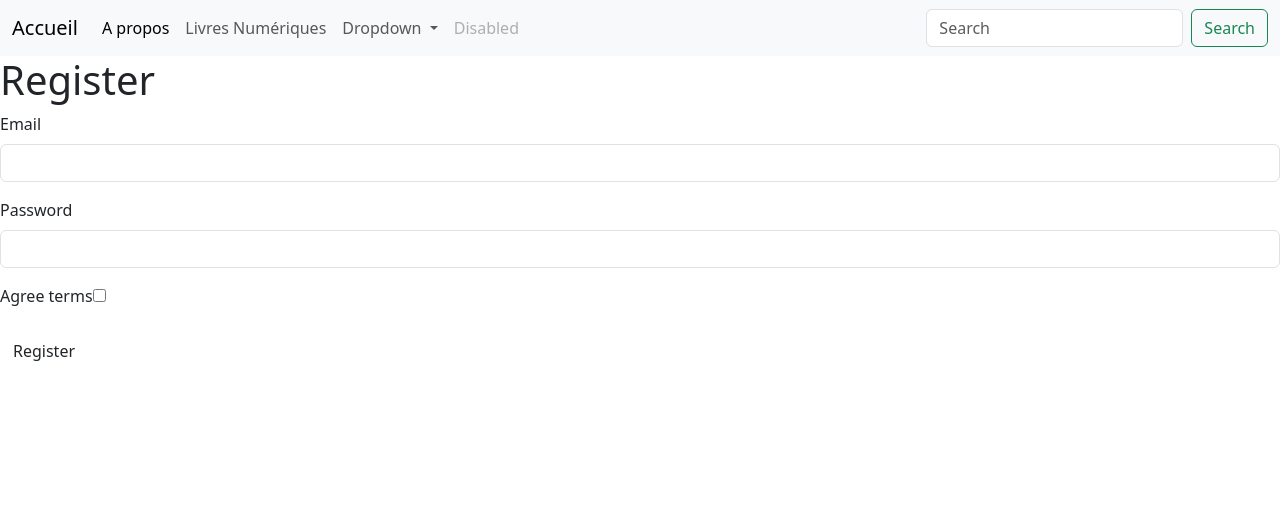
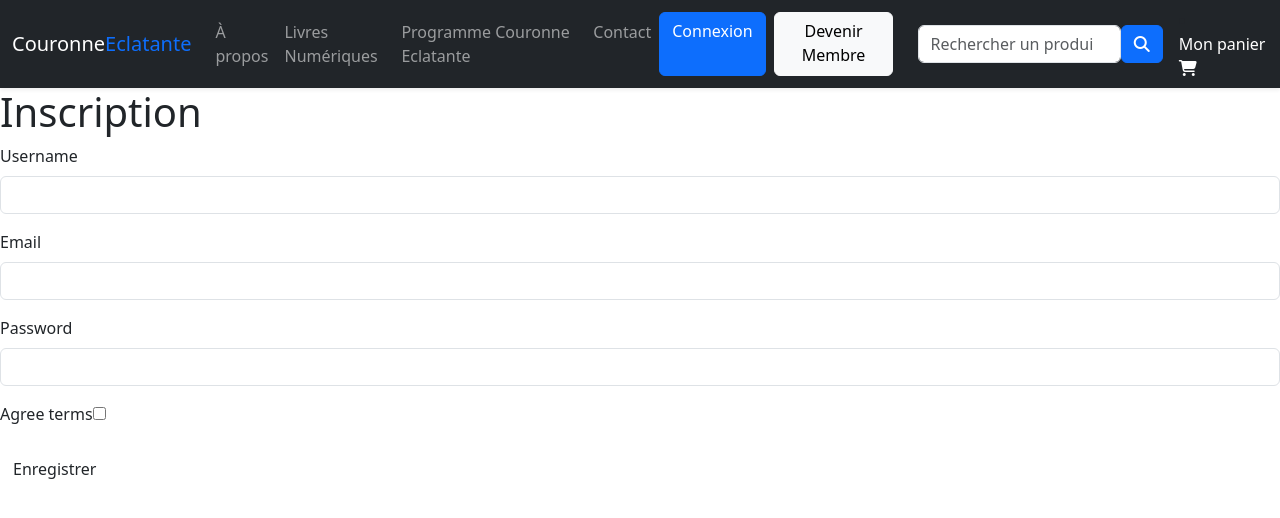
Before and after one commit to GeraldineL/projet_CouronneEclatante, a Symfony app: template templates/registration/register.html.twig in a window 1280 px wide. Shown: the top 518 px of the page. Run offline with Twig, Linux system fonts and the light colour scheme; the template is opened without the code that fills it, so the values that code supplies are empty; form fields are guessed from the names that the template uses; some libraries are stand-ins or nearby versions.

Commit message:
Mise à jour du menu et pages du menu

```diff
--- a/src/Controller/AproposController.php
+++ b/src/Controller/AproposController.php
@@ -8,10 +8,10 @@ use Symfony\Component\Routing\Annotation\Route;
 
 class AproposController extends AbstractController
 {
-    #[Route('/apropos', name: 'app_apropos')]
+    #[Route('/apropos', name: 'app_apropos')] #le nom de la route est 'app_apropos'
     public function index(): Response
     {
-        return $this->render('apropos/index.html.twig', [
+        return $this->render('apropos/apropos.html.twig', [
             'controller_name' => 'AproposController',
         ]);
     }
--- a/src/Controller/ContactController.php
+++ b/src/Controller/ContactController.php
@@ -11,7 +11,7 @@ class ContactController extends AbstractController
     #[Route('/contact', name: 'app_contact')]
     public function index(): Response
     {
-        return $this->render('contact/index.html.twig', [
+        return $this->render('contact/contact.html.twig', [
             'controller_name' => 'ContactController',
         ]);
     }
--- a/src/Controller/DevenirMembreController.php
+++ b/src/Controller/DevenirMembreController.php
@@ -11,7 +11,7 @@ class DevenirMembreController extends AbstractController
     #[Route('/devenir/membre', name: 'app_devenir_membre')]
     public function index(): Response
     {
-        return $this->render('devenir_membre/index.html.twig', [
+        return $this->render('devenir_membre/devenir_membre.html.twig', [
             'controller_name' => 'DevenirMembreController',
         ]);
     }
--- a/src/Controller/LivresNumeriquesController.php
+++ b/src/Controller/LivresNumeriquesController.php
@@ -11,7 +11,7 @@ class LivresNumeriquesController extends AbstractController
     #[Route('/livres/numeriques', name: 'app_livres_numeriques')]
     public function index(): Response
     {
-        return $this->render('livres_numeriques/index.html.twig', [
+        return $this->render('livres_numeriques/livres_numeriques.html.twig', [
             'controller_name' => 'LivresNumeriquesController',
         ]);
     }
--- a/src/Controller/PanierController.php
+++ b/src/Controller/PanierController.php
@@ -11,7 +11,7 @@ class PanierController extends AbstractController
     #[Route('/panier', name: 'app_panier')]
     public function index(): Response
     {
-        return $this->render('panier/index.html.twig', [
+        return $this->render('panier/panier.html.twig', [
             'controller_name' => 'PanierController',
         ]);
     }
--- a/src/Controller/ProgrammeCouronneEclatanteController.php
+++ b/src/Controller/ProgrammeCouronneEclatanteController.php
@@ -11,7 +11,7 @@ class ProgrammeCouronneEclatanteController extends AbstractController
     #[Route('/programme/couronne/eclatante', name: 'app_programme_couronne_eclatante')]
     public function index(): Response
     {
-        return $this->render('programme_couronne_eclatante/index.html.twig', [
+        return $this->render('programme_couronne_eclatante/programme_couronne.html.twig', [
             'controller_name' => 'ProgrammeCouronneEclatanteController',
         ]);
     }
--- a/templates/base.html.twig
+++ b/templates/base.html.twig
@@ -4,6 +4,12 @@
     <head>
         <meta charset="UTF-8">
         <title>{% block title %}Couronne Eclatante{% endblock %}</title>
+
+        {# ligne de code qui relie le fichier base.html.twig au fichier css pour le rendu visuel du site #}
+
+        <link rel="stylesheet" href="https://cdnjs.cloudflare.com/ajax/libs/font-awesome/6.5.1/css/all.min.css" integrity="sha512-DTOQO9RWCH3ppGqcWaEA1BIZOC6xxalwEsw9c2QQeAIftl+Vegovlnee1c9QX4TctnWMn13TZye+giMm8e2LwA==" crossorigin="anonymous" referrerpolicy="no-referrer" />
+
+       {# 2ième ligne de code qui relie le fichier base.html.twig au fichier css pour le rendu visuel du site #}
         <link href="https://cdn.jsdelivr.net/npm/bootstrap@5.3.2/dist/css/bootstrap.min.css" rel="stylesheet" integrity="sha384-T3c6CoIi6uLrA9TneNEoa7RxnatzjcDSCmG1MXxSR1GAsXEV/Dwwykc2MPK8M2HN" crossorigin="anonymous">
         {% block stylesheets %}{% endblock %}
         <link rel="stylesheet" href="{{ asset('css/style.css')}}">
@@ -20,49 +26,79 @@
 <body>
 
   {# Code bootstrap pour afficher menu de navigation  #}
-   <nav class="navbar navbar-expand-lg bg-body-tertiary">
+  <nav class="navbar navbar-expand-lg bg-dark navbar-dark shadow-sm ">
       <div class="container-fluid">
-    <a class="navbar-brand" href="#">Accueil</a>
-    <button class="navbar-toggler" type="button" data-bs-toggle="collapse" data-bs-target="#navbarSupportedContent" aria-controls="navbarSupportedContent" aria-expanded="false" aria-label="Toggle navigation">
+          <a class="navbar-brand" href="{{path('home')}}">Couronne<span class="text-primary">Eclatante</span></a>
+
+          <button class="navbar-toggler" type="button" data-bs-toggle="collapse" data-bs-target="#navbarNav" aria-controls="navbarNav" aria-expanded="false" aria-label="Toggle navigation">
               <span class="navbar-toggler-icon"></span>
           </button>
-    <div class="collapse navbar-collapse" id="navbarSupportedContent">
-      <ul class="navbar-nav me-auto mb-2 mb-lg-0">
+
+          <div class="collapse navbar-collapse" id="navbarNav">
+              <ul class="navbar-nav mx-auto">
+                  <li class="nav-item active">
+                      <a class="nav-link" href="{{path('app_apropos')}}">À propos</a>
+                  </li>
+
                   <li class="nav-item">
-          <a class="nav-link active" aria-current="page" href="#">A propos</a>
+                      <a class="nav-link" href="{{path('app_livres_numeriques')}}">Livres Numériques </a>
                   </li>
                   <li class="nav-item">
-          <a class="nav-link" href="="{{ path('app_livres_numeriques') }}">Livres Numériques</a>
+                      <a class="nav-link" href="{{path('app_programme_couronne_eclatante')}}">Programme Couronne Eclatante</a>
                   </li>
+                   <li class="nav-item">
+                      <a class="nav-link" href="{{path('app_contact')}}">Contact</a>
+                  </li>
+
+                  <a href="{{path('app_devenir_membre')}}" class="btn btn-primary my-3 my-lg-0">Connexion</a> {# pour se connecter au site peu importe le statut de l'utilisateur #}
+                  <a href="{{path('app_devenir_membre')}}" class="btn btn-light my-3 my-lg-0 mx-lg-2">Devenir Membre</a>{# Formulaire d'inscription #}
+
+              </ul>
+              {% if app.user %}
+              <ul class="navbar-nav">
                   <li class="nav-item dropdown">
-          <a class="nav-link dropdown-toggle" href="#" role="button" data-bs-toggle="dropdown" aria-expanded="false">
-            Dropdown
+                      <a href="" class="nav-link dropdown-toggle" data-bs-toggle="dropdown" aria-expanded="false" data-bs-display="static">
+                          {{app.user.firstName}}
                       </a>
-          <ul class="dropdown-menu">
-            <li><a class="dropdown-item" href="#">Action</a></li>
-            <li><a class="dropdown-item" href="#">Another action</a></li>
-            <li><hr class="dropdown-divider"></li>
-            <li><a class="dropdown-item" href="#">Something else here</a></li>
+                      <ul class="dropdown-menu dropdown-menu-end">
+                          <li>
+                              <a class="dropdown-item" href="{{path(' ')}}">Espace client</a>
+                          </li>
+                          <li>
+                              <a class="dropdown-item" href="{{path(' ')}}">Déconnexion</a>
+                          </li>
                       </ul>
                   </li>
-        <li class="nav-item">
-          <a class="nav-link disabled" aria-disabled="true">Disabled</a>
-        </li>
               </ul>
+              {% else %}
+                <li class="d-lg-flex my-3 my-lg-0 mx-lg-3">
+                    <div class="input-group">
                         <form class="d-flex" role="search">
-        <input class="form-control me-2" type="search" placeholder="Search" aria-label="Search">
-        <button class="btn btn-outline-success" type="submit">Search</button>
+                            <input class="form-control" type="search" placeholder="Rechercher un produit" aria-label="Rechercher un produit">
+                            <button id="search-button" type="submit" class="btn btn-primary">
+                                <i class="fas fa-search"></i>
+                            </button>
                         </form>
                     </div>
+                </li>
+                <li class="nav-item">
+                    <a class="nav-link text-white" href="{{path('app_panier')}}">Mon panier <i class="fas fa-shopping-cart"></i></a>
+                </li>
+
+              {% endif %}
+
+          </div>
+
       </div>
   </nav>
+
+  {% block body %}{% endblock %}
+
+  <script src="https://cdn.jsdelivr.net/npm/bootstrap@5.3.2/dist/js/bootstrap.bundle.min.js" integrity="sha384-C6RzsynM9kWDrMNeT87bh95OGNyZPhcTNXj1NW7RuBCsyN/o0jlpcV8Qyq46cDfL" crossorigin="anonymous"></script>
+  <script  src="{{asset('js/script.js')}}"></script>
+  {% block javascripts %}{% endblock %}
    </body>
-
-
-
-{% block body %}
-
-{% endblock %}
+</html>
 
     {#  #}
 
--- a/templates/registration/register.html.twig
+++ b/templates/registration/register.html.twig
@@ -1,19 +1,21 @@
 {% extends 'base.html.twig' %}
 
-{% block title %}Register{% endblock %}
+{% block title %}inscription{% endblock %}
 
 {% block body %}
-    <h1>Register</h1>
+    <h1>Inscription</h1>
 
     {{ form_errors(registrationForm) }}
 
     {{ form_start(registrationForm) }}
-        {{ form_row(registrationForm.email) }}
+        {{ form_row(form.username) }} {#nom d'utilisateur #}
+        {{ form_row(registrationForm.email) }} {# mail utilisateur #}
+        {# mot de passe #}
         {{ form_row(registrationForm.plainPassword, {
             label: 'Password'
         }) }}
         {{ form_row(registrationForm.agreeTerms) }}
 
-        <button type="submit" class="btn">Register</button>
+        <button type="submit" class="btn">Enregistrer</button> {# bouton enregistrer #}
     {{ form_end(registrationForm) }}
 {% endblock %}
```
Also changed, not shown: config/routes.yaml (+11 -0 lines), src/Controller/RegistrationController.php (+11 -6 lines), templates/contact/contact.html.twig (renamed from templates/contact/index.html.twig), templates/panier/panier.html.twig (renamed from templates/panier/index.html.twig), templates/programme_couronne_eclatante/programme_couronne.html.twig (renamed from templates/programme_couronne_eclatante/index.html.twig). Lines whose indentation alone changed are shown as unchanged.
